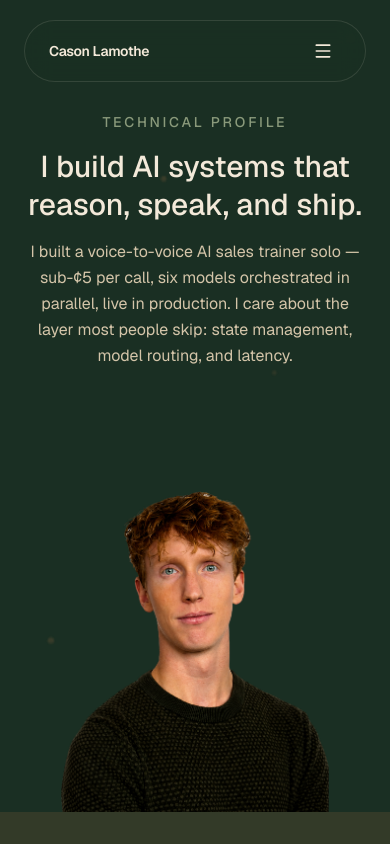
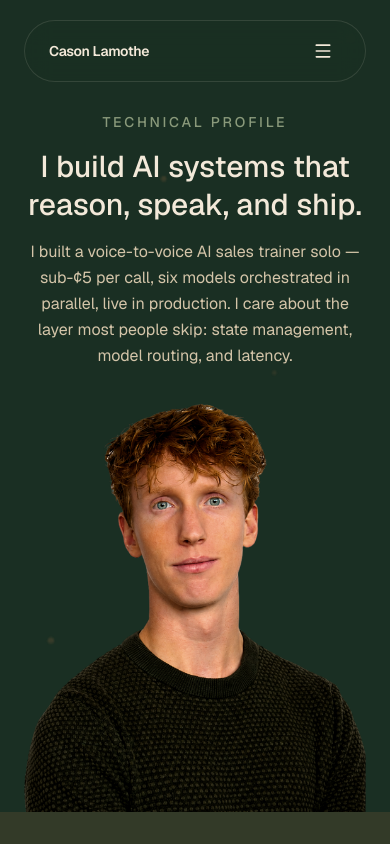
Before and after one commit to CasonL/CasonsPortfolio, a Next.js app: page /technical in a window 390 px wide. Shown: the top 844 px of the page. Built offline with nearby package versions, Linux system fonts and the light colour scheme.

Commit message:
Make TechHero mobile headshot scale to fill leftover viewport space instead of leaving a gap

```diff
--- a/app/technical/sections/TechHero.tsx
+++ b/app/technical/sections/TechHero.tsx
@@ -43,11 +43,11 @@ export function TechHero() {
             </p>
           </div>
 
-          <div className="mt-auto flex w-full flex-col items-center pt-8">
+          <div className="flex w-full flex-1 flex-col items-center justify-end pt-6">
             <img
               src="/headshot.png"
               alt="Cason Lamothe"
-              className="max-h-[38vh] w-auto object-contain"
+              className="h-full min-h-[200px] w-auto object-contain object-bottom"
             />
             <div className="-mx-6 h-8 w-[calc(100%+3rem)] bg-terracotta-500/15" />
           </div>
```
